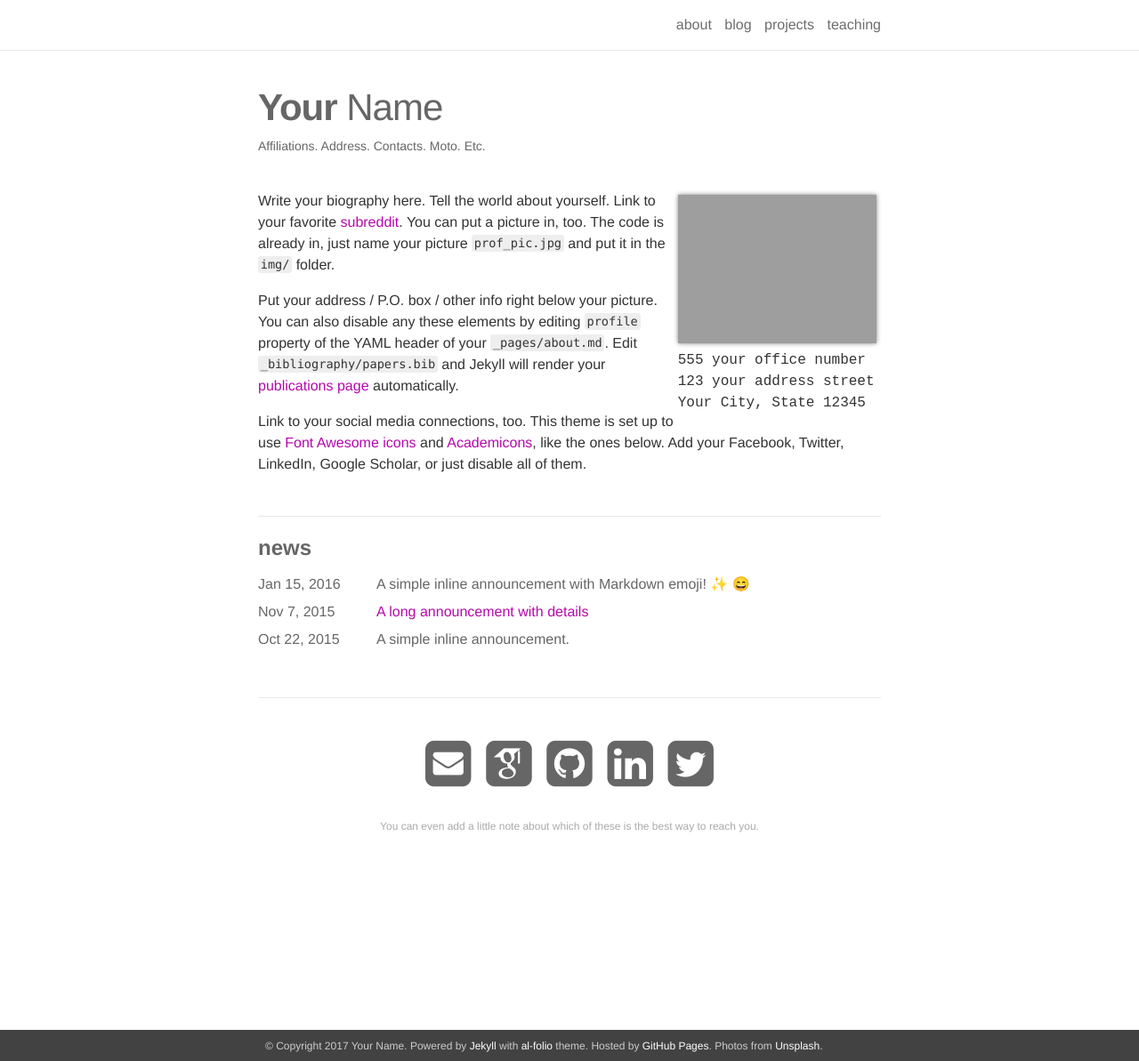
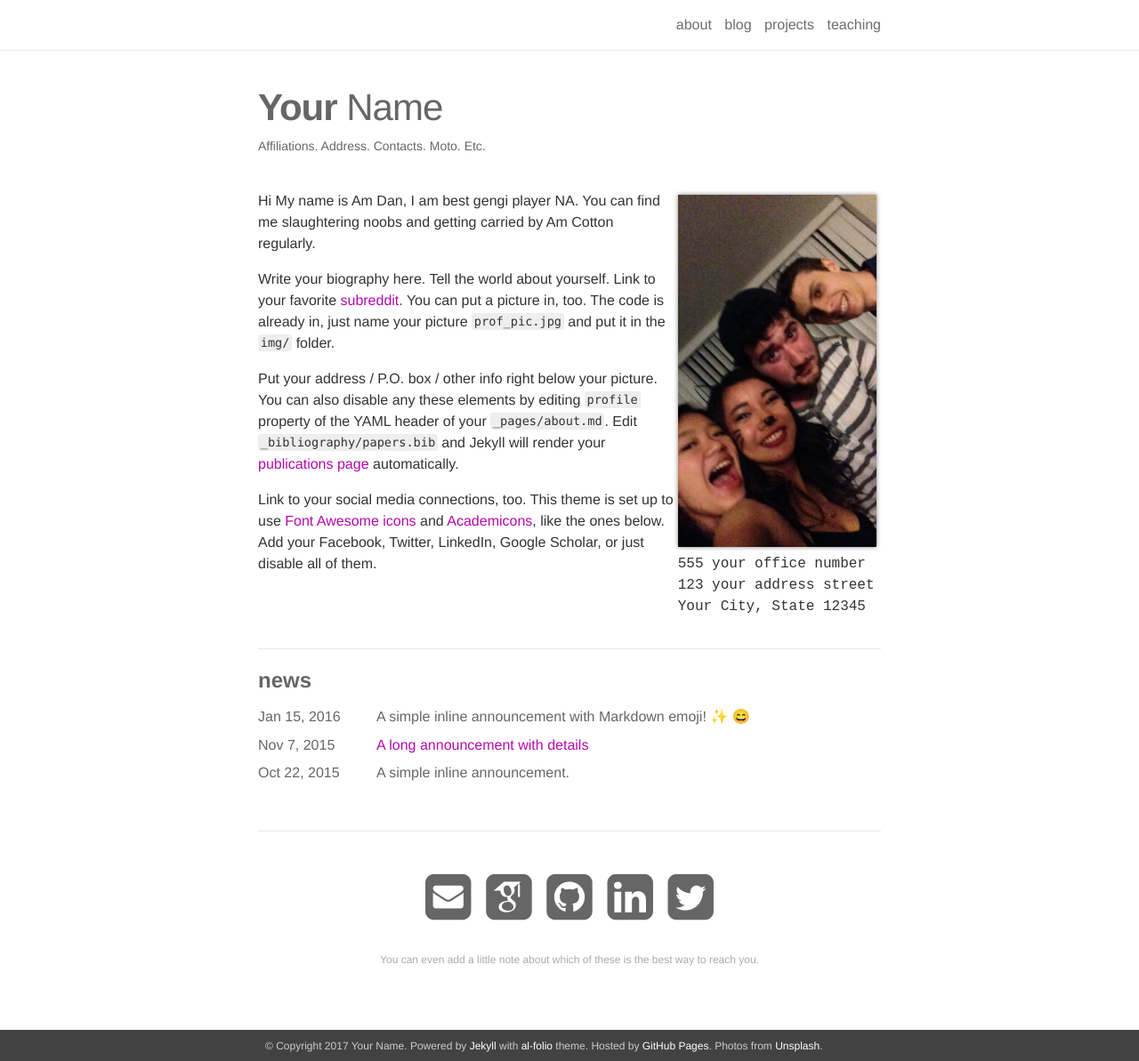
Before and after one commit to Danielraw1996/Danielraw1996.github.io, a Jekyll site: the page built from _pages/about.md, in a window 1280 px wide and 1193 px high. Shown: the whole window at 89% size. Built offline with Jekyll 4.4.1, drawn with Linux system fonts in a browser that asks for light colours; nearby versions of some CDN libraries; emoji names are drawn with the system emoji font; some web fonts are replaced.

Commit message:
added pp

```diff
--- a/_pages/about.md
+++ b/_pages/about.md
@@ -6,7 +6,7 @@ description: <a href="">Affiliations</a>. Address. Contacts. Moto. Etc.
 
 profile:
   align: right
-  image: prof_pic.jpg
+  image: pp.jpg
   address: >
     <p>555 your office number</p>
     <p>123 your address street</p>
@@ -16,6 +16,8 @@ news: true
 social: true
 ---
 
+Hi My name is Am Dan, I am best gengi player NA. You can find me slaughtering noobs and getting carried by Am Cotton regularly.
+
 Write your biography here. Tell the world about yourself. Link to your favorite [subreddit](http://reddit.com){:target="\_blank"}. You can put a picture in, too. The code is already in, just name your picture `prof_pic.jpg` and put it in the `img/` folder.
 
 Put your address / P.O. box / other info right below your picture. You can also disable any these elements by editing `profile` property of the YAML header of your `_pages/about.md`. Edit `_bibliography/papers.bib` and Jekyll will render your [publications page](/al-folio/publications/) automatically.
```
Also changed, not shown: assets/img/pp.jpg (added).
